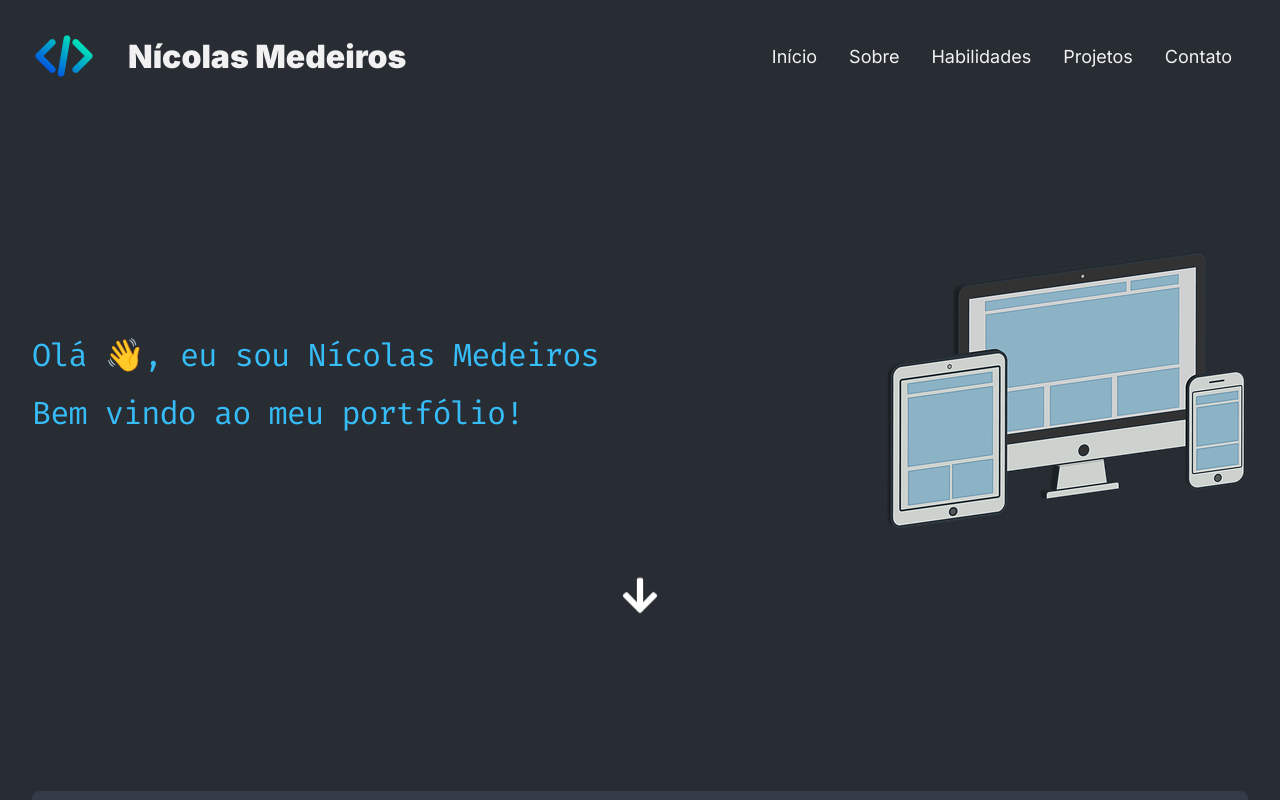
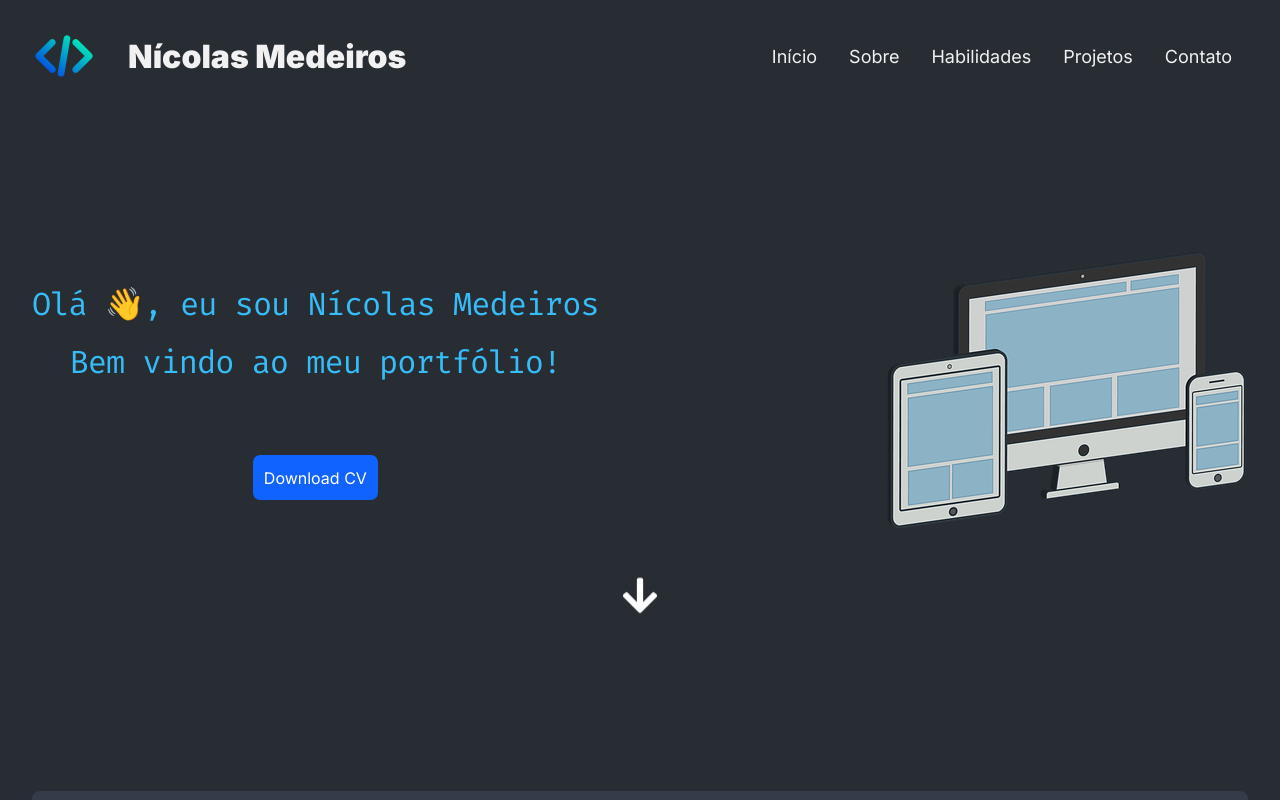
Before and after one commit to nicolasmrodrigues/portfolio, a React (Vite) app: page / in a window 1280 px wide. Shown: the top 800 px of the page. Built offline with nearby package versions, Linux system fonts and the light colour scheme.

Commit message:
adicionando botão de download do currículo

```diff
--- /dev/null
+++ b/src/components/DownloadButton/index.tsx
@@ -0,0 +1,34 @@
+import { Button as ButtonStyle } from './styles'
+import cv from '../../assets/CV-Nicolas Medeiros Rodrigues.pdf'
+
+const Button = () => (
+	<ButtonStyle href={cv} download="CV-Nícolas Medeiros Rodrigues">
+		<div className="button" data-tooltip="Tamanho: 87KB">
+			<div className="button-wrapper">
+				<div className="text">Download CV</div>
+				<span className="icon">
+					<svg
+						xmlns="http://www.w3.org/2000/svg"
+						aria-hidden="true"
+						role="img"
+						width="2em"
+						height="2em"
+						preserveAspectRatio="xMidYMid meet"
+						viewBox="0 0 24 24"
+					>
+						<path
+							fill="none"
+							stroke="currentColor"
+							strokeLinecap="round"
+							strokeLinejoin="round"
+							strokeWidth="2"
+							d="M12 15V3m0 12l-4-4m4 4l4-4M2 17l.621 2.485A2 2 0 0 0 4.561 21h14.878a2 2 0 0 0 1.94-1.515L22 17"
+						></path>
+					</svg>
+				</span>
+			</div>
+		</div>
+	</ButtonStyle>
+)
+
+export default Button
--- /dev/null
+++ b/src/components/DownloadButton/styles.ts
@@ -0,0 +1,126 @@
+import styled from 'styled-components'
+
+export const Button = styled.a`
+	display: flex;
+	margin-top: 56px;
+	justify-content: center;
+
+	@media (max-width: 768px) {
+		margin: 32px 0 40px 0;
+	}
+
+	.button {
+		--width: 125px;
+		--height: 45px;
+		--tooltip-height: 35px;
+		--tooltip-width: 120px;
+		--gap-between-tooltip-to-button: 18px;
+		--button-color: #1163ff;
+		--tooltip-color: #fff;
+		width: var(--width);
+		cursor: pointer;
+		height: var(--height);
+		background: var(--button-color);
+		position: relative;
+		text-align: center;
+		border-radius: 0.45em;
+		transition: background 0.3s;
+
+		&::before {
+			position: absolute;
+			content: attr(data-tooltip);
+			width: var(--tooltip-width);
+			height: var(--tooltip-height);
+			background-color: var(--tooltip-color);
+			font-size: 0.9rem;
+			color: #111;
+			border-radius: 0.25em;
+			line-height: var(--tooltip-height);
+			bottom: calc(var(--height) + var(--gap-between-tooltip-to-button) + 10px);
+			left: calc(50% - var(--tooltip-width) / 2);
+		}
+
+		&::after {
+			position: absolute;
+			content: '';
+			width: 0;
+			height: 0;
+			border: 10px solid transparent;
+			border-top-color: var(--tooltip-color);
+			left: calc(50% - 10px);
+			bottom: calc(100% + var(--gap-between-tooltip-to-button) - 10px);
+		}
+
+		&::after,
+		&::before {
+			opacity: 0;
+			visibility: hidden;
+			transition: all 0.5s;
+		}
+
+		&:hover {
+			background: #6c18ff;
+		}
+
+		&:hover .text {
+			top: -100%;
+		}
+
+		&:hover .icon {
+			top: 0;
+		}
+
+		&:hover:before,
+		&:hover:after {
+			opacity: 1;
+			visibility: visible;
+		}
+
+		&:hover:after {
+			bottom: calc(var(--height) + var(--gap-between-tooltip-to-button) - 20px);
+		}
+
+		&:hover:before {
+			bottom: calc(var(--height) + var(--gap-between-tooltip-to-button));
+		}
+	}
+
+	.text {
+		display: flex;
+		align-items: center;
+		justify-content: center;
+	}
+
+	.button-wrapper,
+	.text,
+	.icon {
+		overflow: hidden;
+		position: absolute;
+		width: 100%;
+		height: 100%;
+		left: 0;
+		color: #fff;
+	}
+
+	.text {
+		top: 0;
+	}
+
+	.text,
+	.icon {
+		transition: top 0.5s;
+	}
+
+	.icon {
+		color: #fff;
+		top: 100%;
+		display: flex;
+		align-items: center;
+		justify-content: center;
+
+		svg {
+			width: 24px;
+			height: 24px;
+		}
+	}
+`
--- a/src/components/Hero/index.tsx
+++ b/src/components/Hero/index.tsx
@@ -1,3 +1,5 @@
+import { IconContext } from 'react-icons'
+import { FaArrowDown } from 'react-icons/fa'
 import {
 	Container,
 	Hero as HeroStyle,
@@ -5,8 +7,7 @@ import {
 	Subtitle,
 	Image
 } from './styles'
-import { IconContext } from 'react-icons'
-import { FaArrowDown } from 'react-icons/fa'
+import DownloadButton from '../DownloadButton'
 const Hero = () => {
 	return (
 		<>
@@ -14,6 +15,7 @@ const Hero = () => {
 				<Container>
 					<Subtitle>Olá 👋, eu sou Nícolas Medeiros</Subtitle>
 					<Subtitle>Bem vindo ao meu portfólio!</Subtitle>
+					<DownloadButton />
 				</Container>
 				<Container>
 					<Image src="/computers.png" alt="" />
--- a/src/components/Hero/styles.ts
+++ b/src/components/Hero/styles.ts
@@ -44,6 +44,7 @@ export const Subtitle = styled(Title)`
 	font-family: 'Fira Code', monospace;
 	font-weight: 400;
 	letter-spacing: -1px;
+	text-align: center;
 `
 
 export const Container = styled.div`
--- a/src/components/IconLink/styles.ts
+++ b/src/components/IconLink/styles.ts
@@ -13,9 +13,4 @@ export const Icon = styled.a`
 	&:hover {
 		transform: scale(1.06);
 	}
-
-	@media (max-width: 768px) {
-		height: 56px;
-		margin: 10px 5px;
-	}
 `
--- a/src/components/Project/styles.ts
+++ b/src/components/Project/styles.ts
@@ -1,13 +1,14 @@
 import styled from 'styled-components'
 
 export const Project = styled.li`
-	height: 680px;
 	padding: 24px;
 	background-color: #202429;
 	border-radius: 8px;
 	display: grid;
   grid-auto-rows: 240px 32px auto 50px;
 	flex: 1;
+	max-width: 395px;
+  min-width: 338px;
 
 	@media (max-width: 768px) {
 		height: 696px;
--- a/src/containers/Projects/styles.tsx
+++ b/src/containers/Projects/styles.tsx
@@ -9,4 +9,5 @@ export const ProjectsList = styled.ul`
 	flex-wrap: wrap;
 	gap: 24px;
 	margin-top: 32px;
+	justify-content: center;
 `
--- a/src/containers/Skills/styles.ts
+++ b/src/containers/Skills/styles.ts
@@ -8,8 +8,4 @@ export const SkillsList = styled.ul`
 	display: flex;
 	flex-wrap: wrap;
 	justify-content: center;
-
-	@media (max-width: 768px) {
-		justify-content: start;
-	}
 `
```
Also changed, not shown: 1 other file (tests, documents, lock files or other folders).
